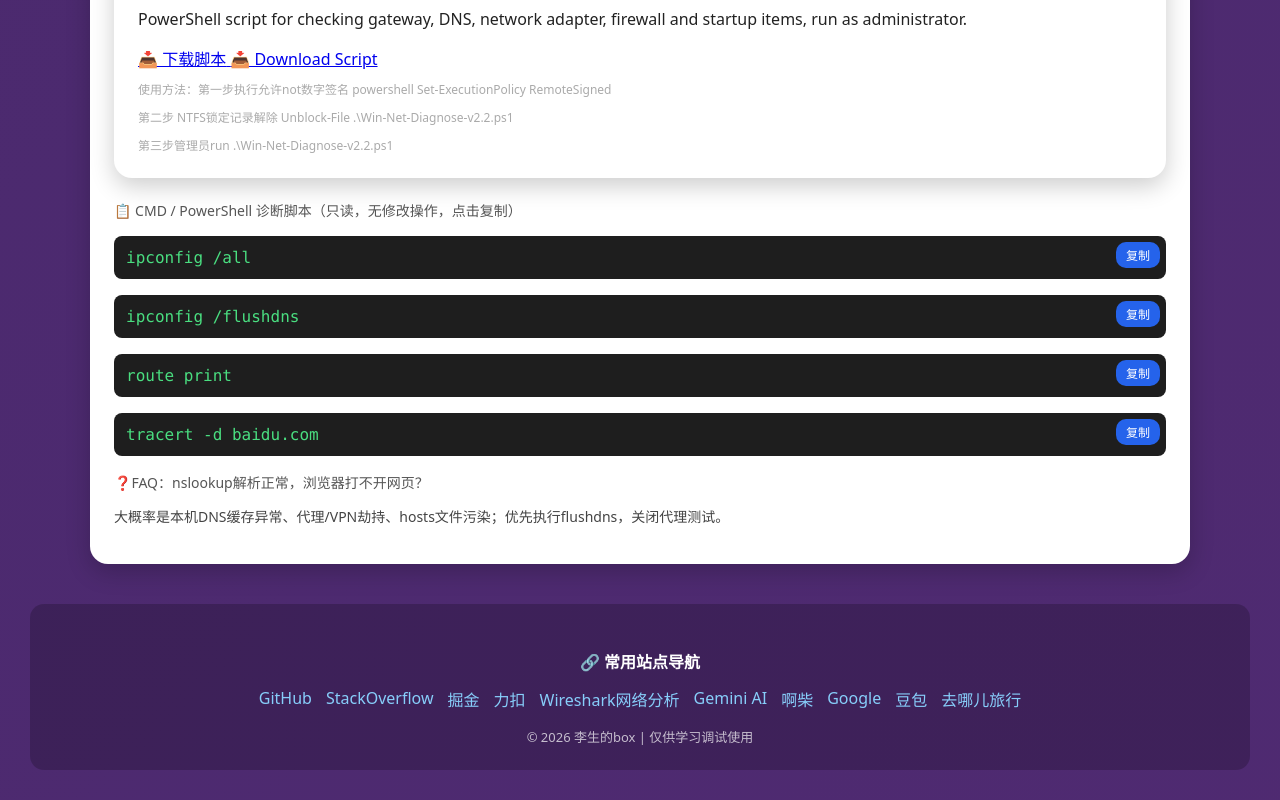
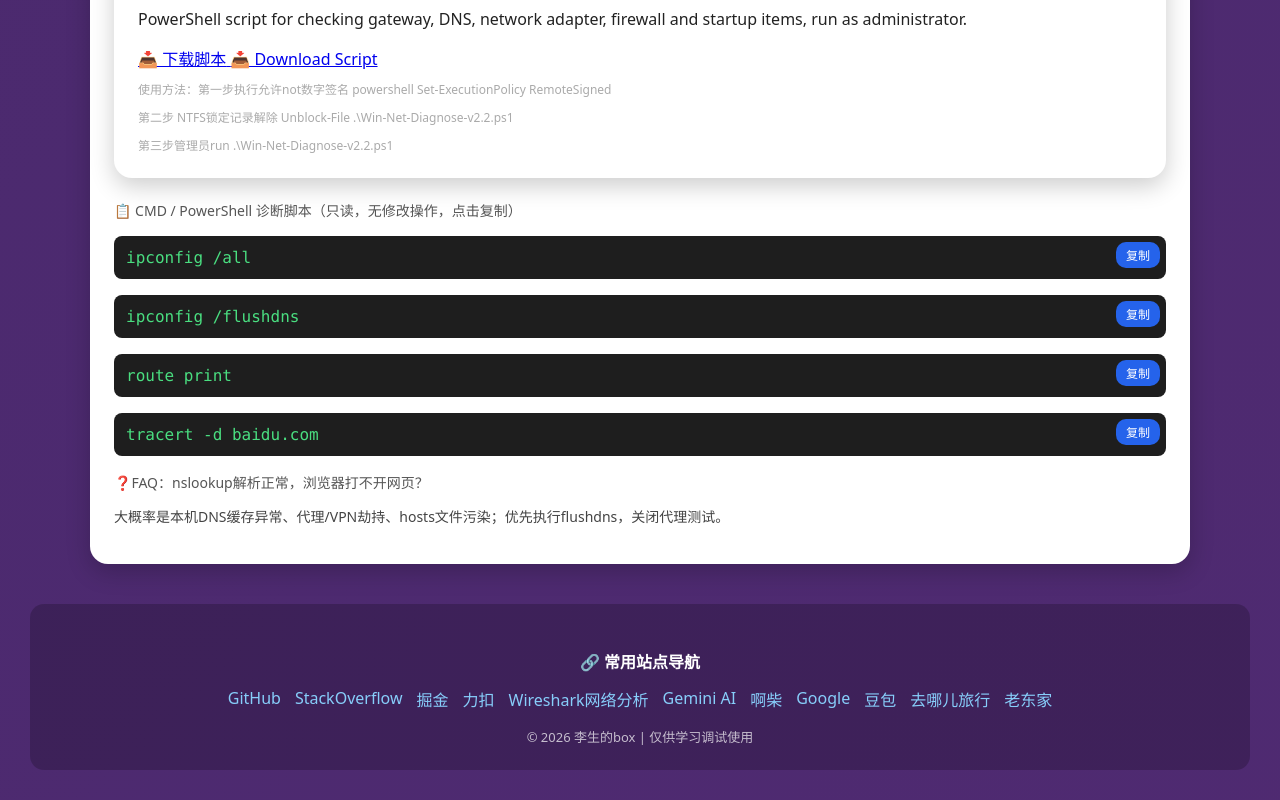
Before and after one commit to Stephengigi/St, a website: page public/index.html in a window 1280 px wide. Shown: the part 3304-4104 px from the top of the page. Drawn offline with Linux system fonts and the light colour scheme.

Commit message:
增加 老东家

```diff
--- a/public/index.html
+++ b/public/index.html
@@ -873,6 +873,7 @@ async function runWhois(){
         <a href="https://www.google.com" target="_blank" style="color:#87cefa;text-decoration:none;">Google</a>
         <a href="https://www.doubao.com" target="_blank" style="color:#87cefa;text-decoration:none;">豆包</a>
         <a href="https://www.qunar.com" target="_blank" style="color:#87cefa;text-decoration:none;">去哪儿旅行</a>
+        <a href="https://www.vmall.com/" target="_blank" style="color:#87cefa;text-decoration:none;">老东家</a>
     </div>
     <div style="margin-top:16px;font-size:13px;opacity:0.7;">
         © 2026 李生的box | 仅供学习调试使用
```
